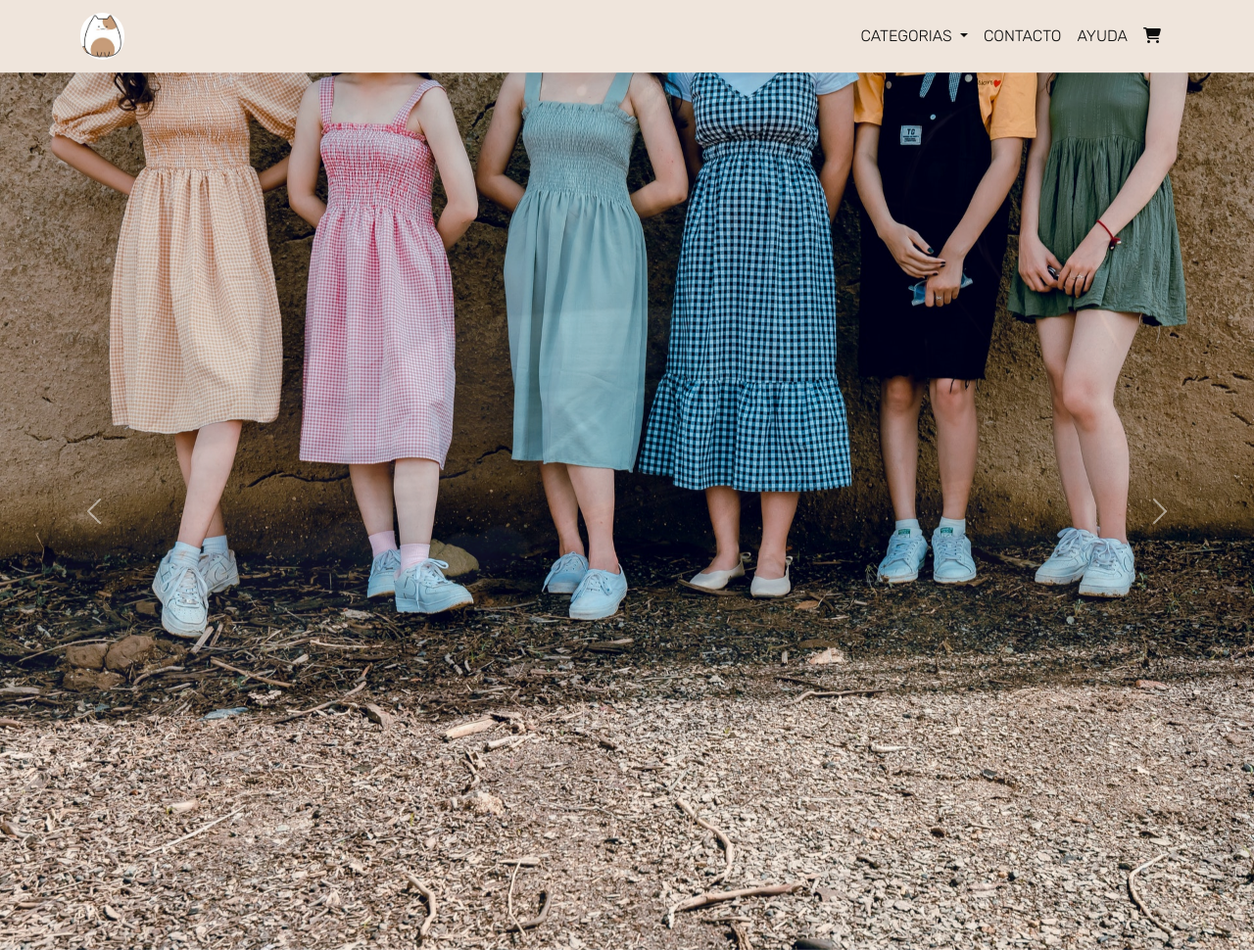
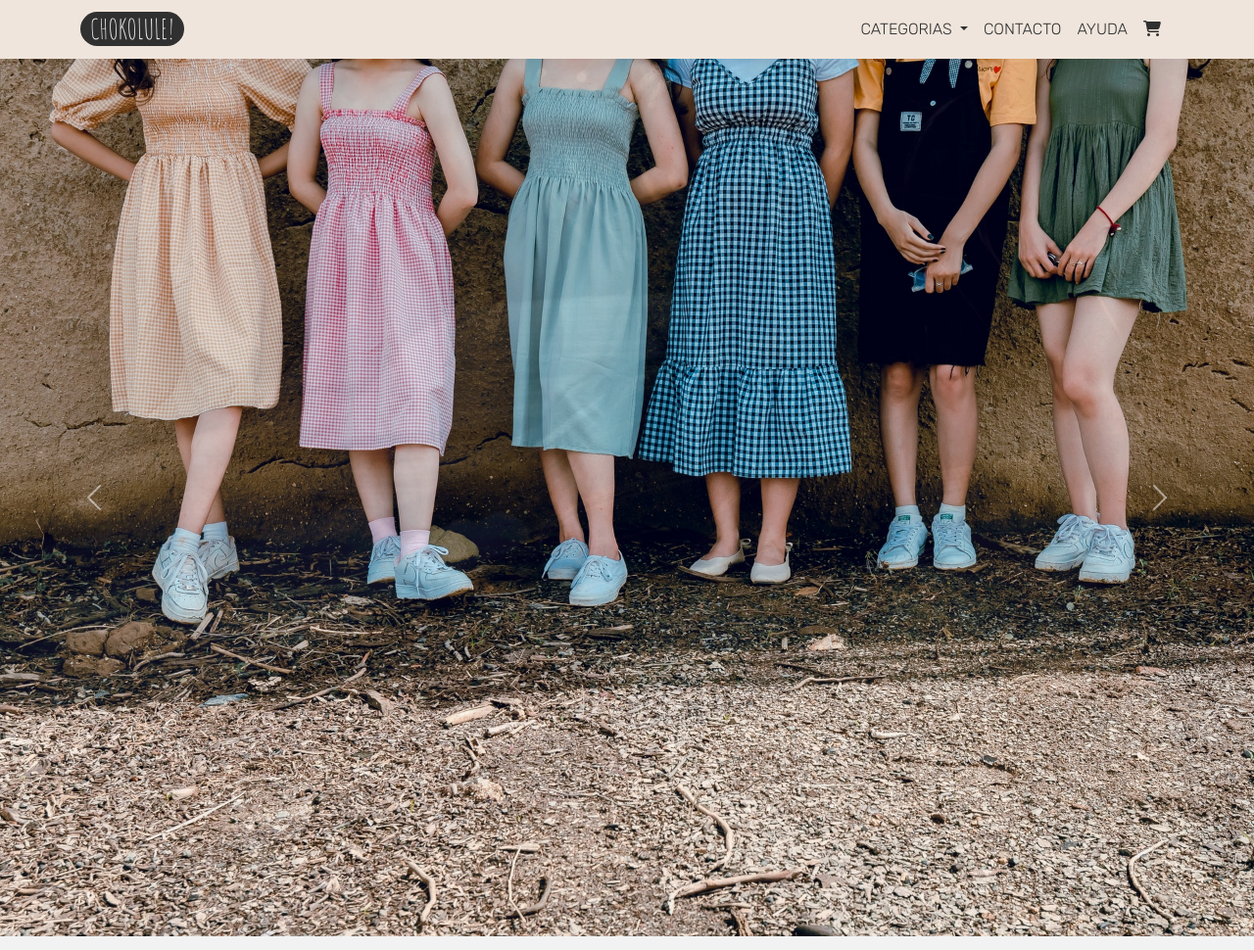
Before and after one commit to chocolule/tiendaDeRopa_delaCERDA, a plain HTML site: page index.html in a window 1280 px wide. Shown: the top 970 px of the page at 98% size. Drawn offline with nearby package versions, Linux system fonts and the light colour scheme.

Commit message:
agregar icon y cambiar logo

```diff
--- a/estilos.scss
+++ b/estilos.scss
@@ -1,5 +1,5 @@
 @import url('https://fonts.googleapis.com/css2?family=Rubik:wght@300&display=swap');
-
+@import url('https://fonts.googleapis.com/css2?family=Amatic+SC&display=swap');
 
 *{
     margin: 0;
@@ -10,7 +10,7 @@ $paletaColores:(
     color1: #FAFAF0,
     color2: #efe5dc,
     color3: #b4e0e8,
-    negro: #0D0D0D,
+    negro: #303030,
     blanco: #F2F2F2,
 );
 body{
@@ -71,12 +71,18 @@ option{
     border-radius: 10px;
 }
 /* HEADER */
+
 #logo{
-    width: 45px;
+    font-family: 'Amatic SC', cursive;
+    font-size: 1.75rem;;
+    color: map-get($map: $paletaColores, $key: blanco);
+    background-color: map-get($map: $paletaColores, $key: negro);
+    padding: 0 10px;
     border-radius: 50px;
 }
 .navbar{
     background-color: map-get($map: $paletaColores, $key: color2);
+    padding: .25rem 0;
 }
 .navbar-nav{
     align-items: flex-end;
--- a/index.html
+++ b/index.html
@@ -6,13 +6,14 @@
     <meta name="viewport" content="width=device-width, initial-scale=1.0" />
     <meta name="description" content="Bienvenidos a ChoKolule! Ingresá y conocé nuestra amplia variedad de productos." />
     <meta name="keywords" content="lolita, kawaii, japonesa, japon, pastel, rosita, grunge, aestheric" />
+    <link rel="icon" href="assets/img/My project.png" class="icon">
     <!-- FONT AWESOME -->
     <script src="https://kit.fontawesome.com/4415059d1c.js" crossorigin="anonymous"></script>
     <!-- BOOTSTRAP -->
     <link href="https://cdn.jsdelivr.net/npm/bootstrap@5.1.3/dist/css/bootstrap.min.css" rel="stylesheet" integrity="sha384-1BmE4kWBq78iYhFldvKuhfTAU6auU8tT94WrHftjDbrCEXSU1oBoqyl2QvZ6jIW3" crossorigin="anonymous">
     <!-- CSS -->
     <link rel="stylesheet" href="estilos.css">
-    <title>Home</title>
+    <title>ChoKolule! Shop Online</title>
   </head>
   <body>
     <!-- HEADER inicio-->
@@ -20,7 +21,7 @@
       <nav class="navbar navbar-expand-lg navbar-light">
         <div class="container">
           <a class="navbar-brand"  aria-current="page" href="index.html">
-            <img src="assets/img/logo.jpg" alt="logo" id="logo">
+            <span id="logo">CHOKOLULE!</span>
           </a>
           <button class="navbar-toggler" type="button" data-bs-toggle="collapse" data-bs-target="#navbarSupportedContent" aria-controls="navbarSupportedContent" aria-expanded="false" aria-label="Toggle navigation">
             <span class="navbar-toggler-icon"></span>
@@ -82,7 +83,7 @@
       <!-- CARROUSEL fin -->
       <!-- GALLERY inicio-->
       <section class="container" id="galeria">
-        <h1 class="galeria__titulo">PRODUCTOS DESTACADOS</h1>
+        <h1 class="galeria__titulo">Productos Destacados</h1>
         <div class="row d-flex flex-wrap">
           <div class="col-md-12 d-flex flex-wrap">
             <button type="button" data-bs-toggle="modal" data-bs-target="#exampleModal1">
```
Also changed, not shown: paginas/ayuda.html (+2 -1 lines), paginas/carrito.html (+2 -1 lines), paginas/categorias.html (+2 -1 lines), paginas/contacto.html (+2 -1 lines), assets/img/My project.png (added), estilos.css, 1 other file.
